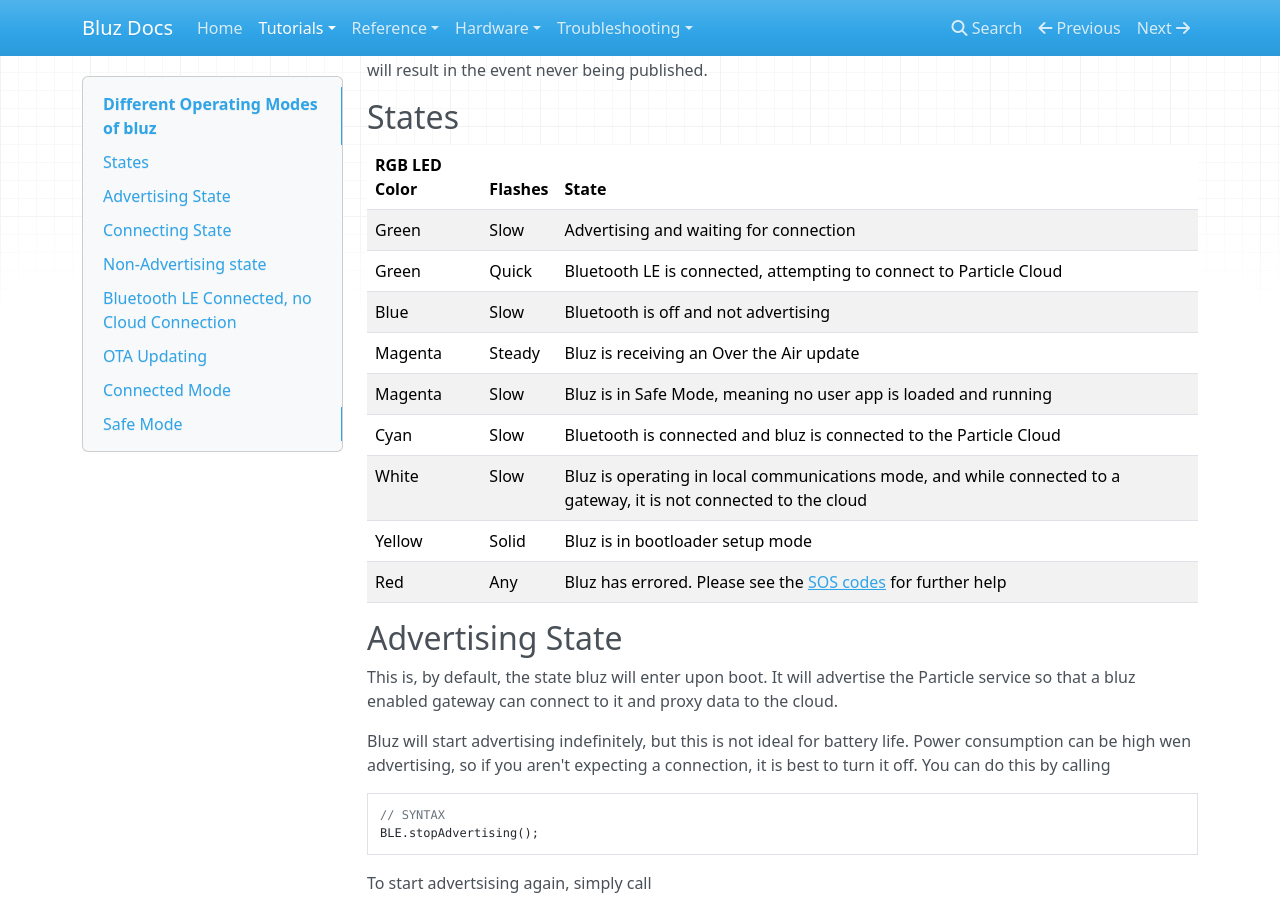
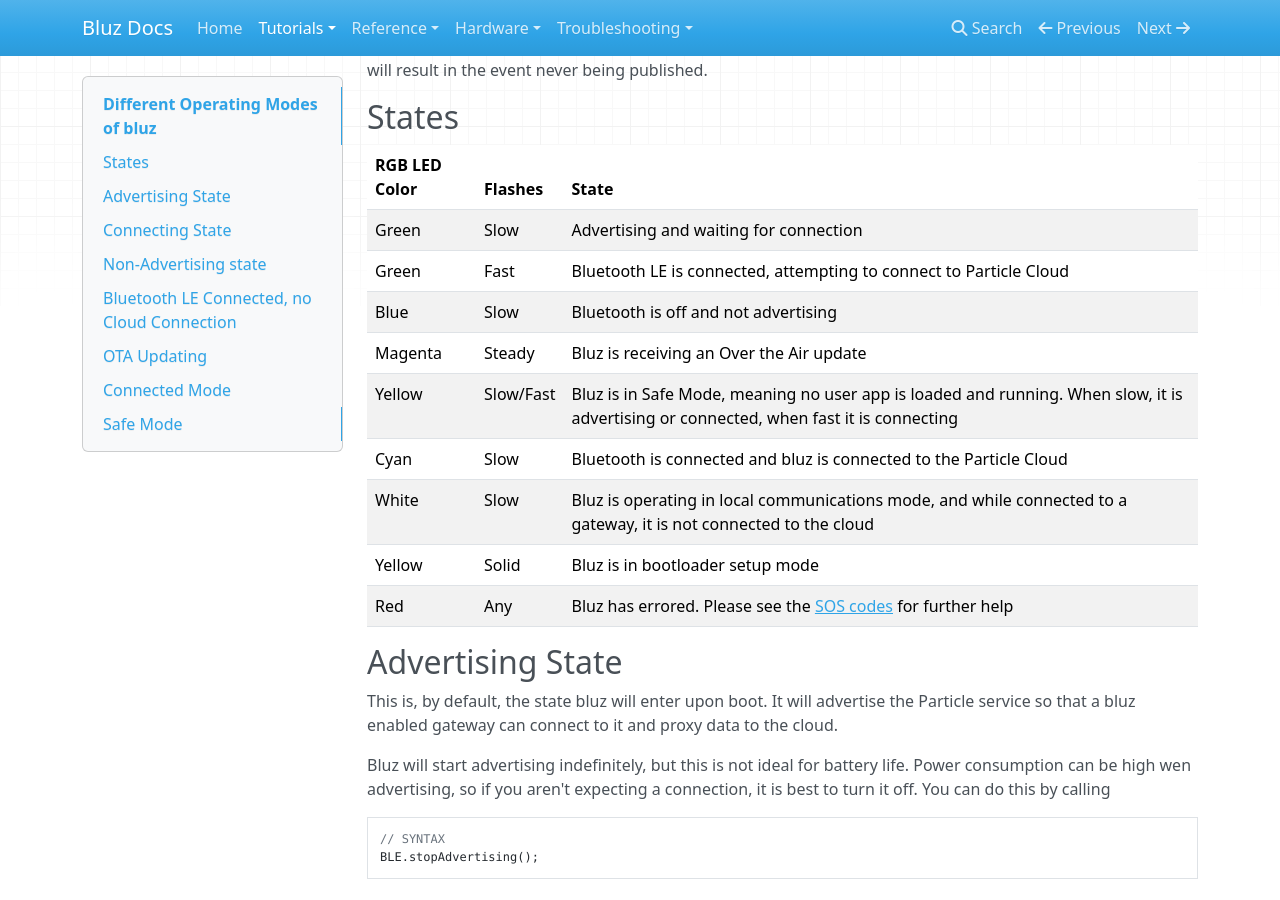
Before and after one commit to bluzDK/bluz-docs, an MkDocs documentation site: the page built from docs/tutorials/states.md, in a window 1280 px wide and 900 px high, scrolled down 300 px. Built offline with MkDocs 1.6.1, drawn with Linux system fonts in a browser that asks for light colours; nearby versions of some CDN libraries; old or Windows-style settings are respelled for this version of MkDocs.

Commit message:
few state fixes

```diff
--- a/docs/tutorials/states.md
+++ b/docs/tutorials/states.md
@@ -11,10 +11,10 @@ Please note that in all states, the setup() and loop() functions will be called.
 RGB LED Color   | Flashes   |   State
 ---             | ---       | ---
 Green           | Slow      | Advertising and waiting for connection
-Green           | Quick     | Bluetooth LE is connected, attempting to connect to Particle Cloud
+Green           | Fast      | Bluetooth LE is connected, attempting to connect to Particle Cloud
 Blue            | Slow      | Bluetooth is off and not advertising
 Magenta         | Steady    | Bluz is receiving an Over the Air update
-Magenta         | Slow      | Bluz is in Safe Mode, meaning no user app is loaded and running
+Yellow          | Slow/Fast | Bluz is in Safe Mode, meaning no user app is loaded and running. When slow, it is advertising or connected, when fast it is connecting
 Cyan            | Slow      | Bluetooth is connected and bluz is connected to the Particle Cloud
 White           | Slow      | Bluz is operating in local communications mode, and while connected to a gateway, it is not connected to the cloud
 Yellow          | Solid     | Bluz is in bootloader setup mode
```
